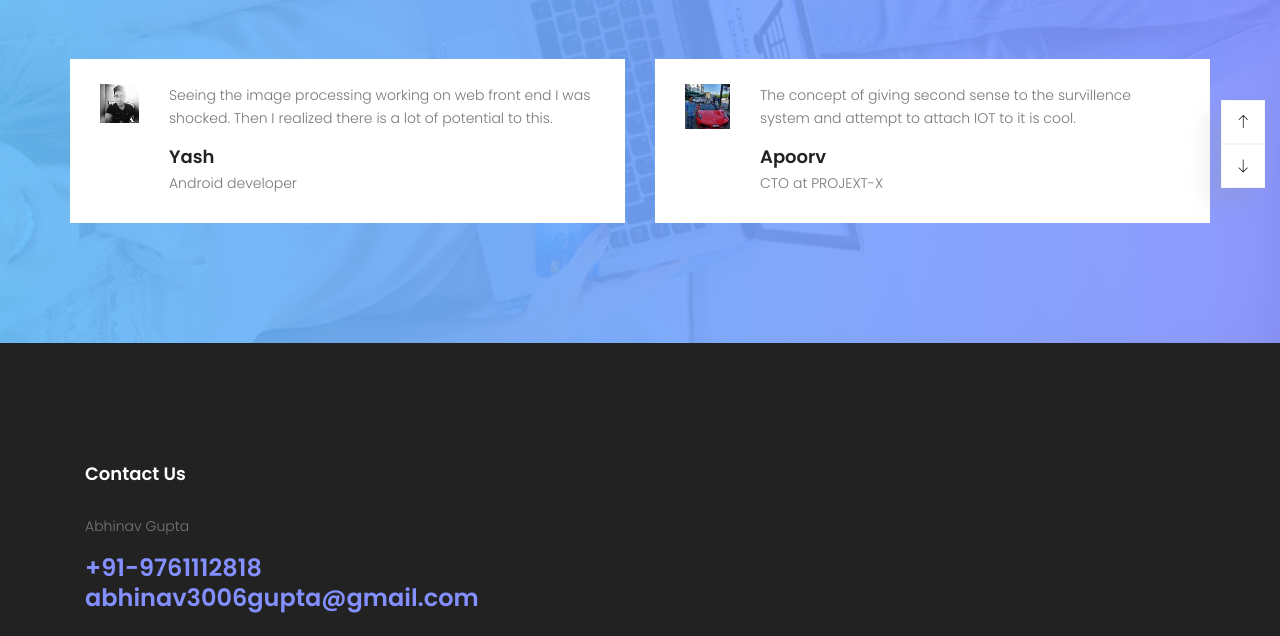
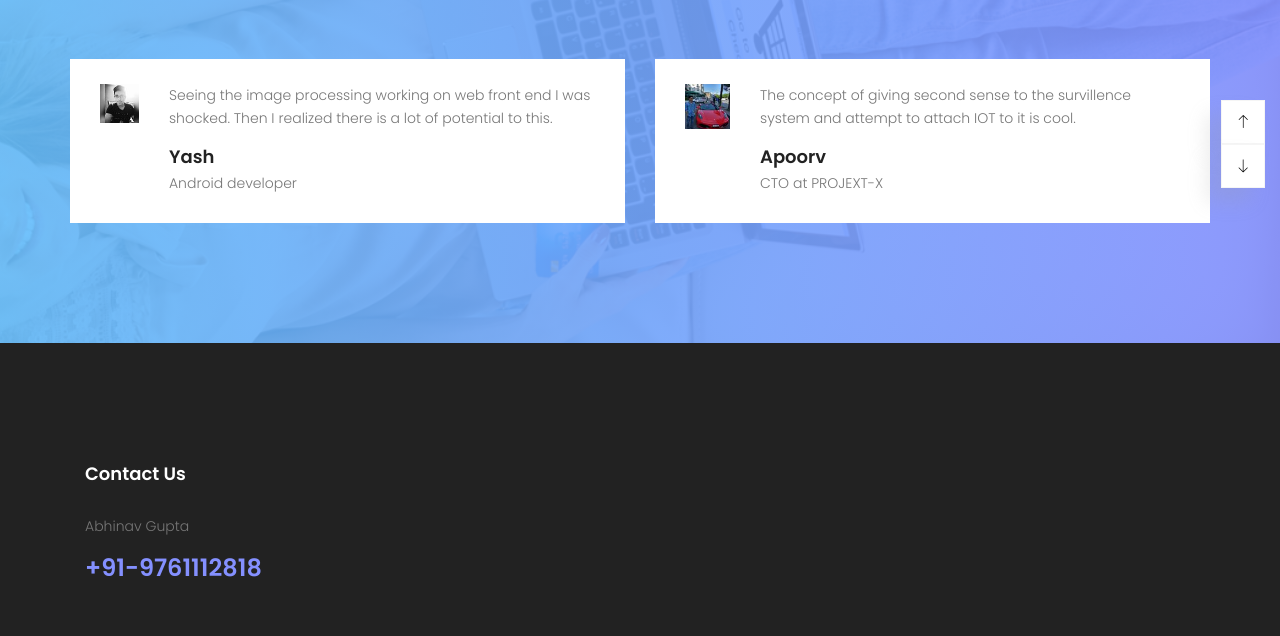
Before and after one commit to anubis-me/OPERON, a plain HTML site: page index.html in a window 1280 px wide. Shown: the part 1504-2140 px from the top of the page. Drawn offline with nearby package versions, Linux system fonts and the light colour scheme; some packages are replaced by stand-ins of ours.

Commit message:
Update index.html

```diff
--- a/index.html
+++ b/index.html
@@ -152,7 +152,7 @@
 								</p>
 								<p class="number">
 									+91-9761112818<br>
-									abhinav3006gupta@gmail.com
+
 								</p>
 							</div>
 						</div>
```
